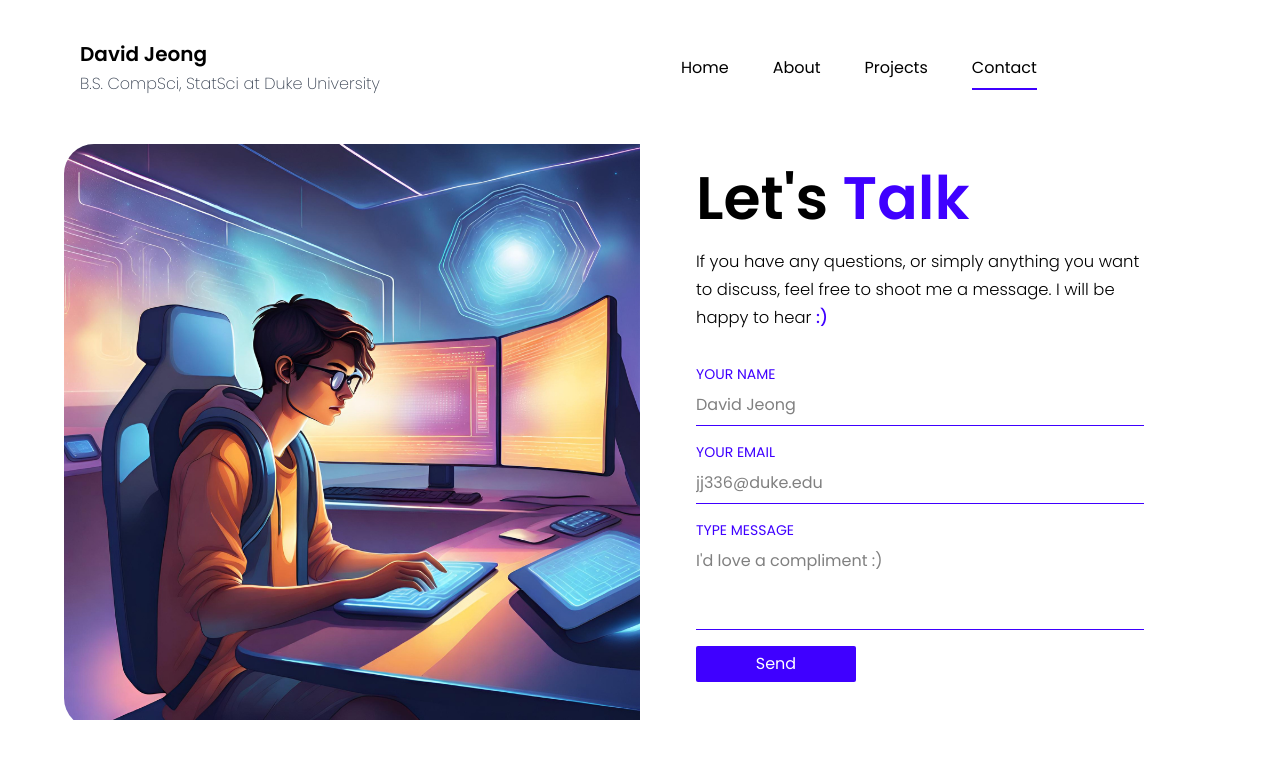
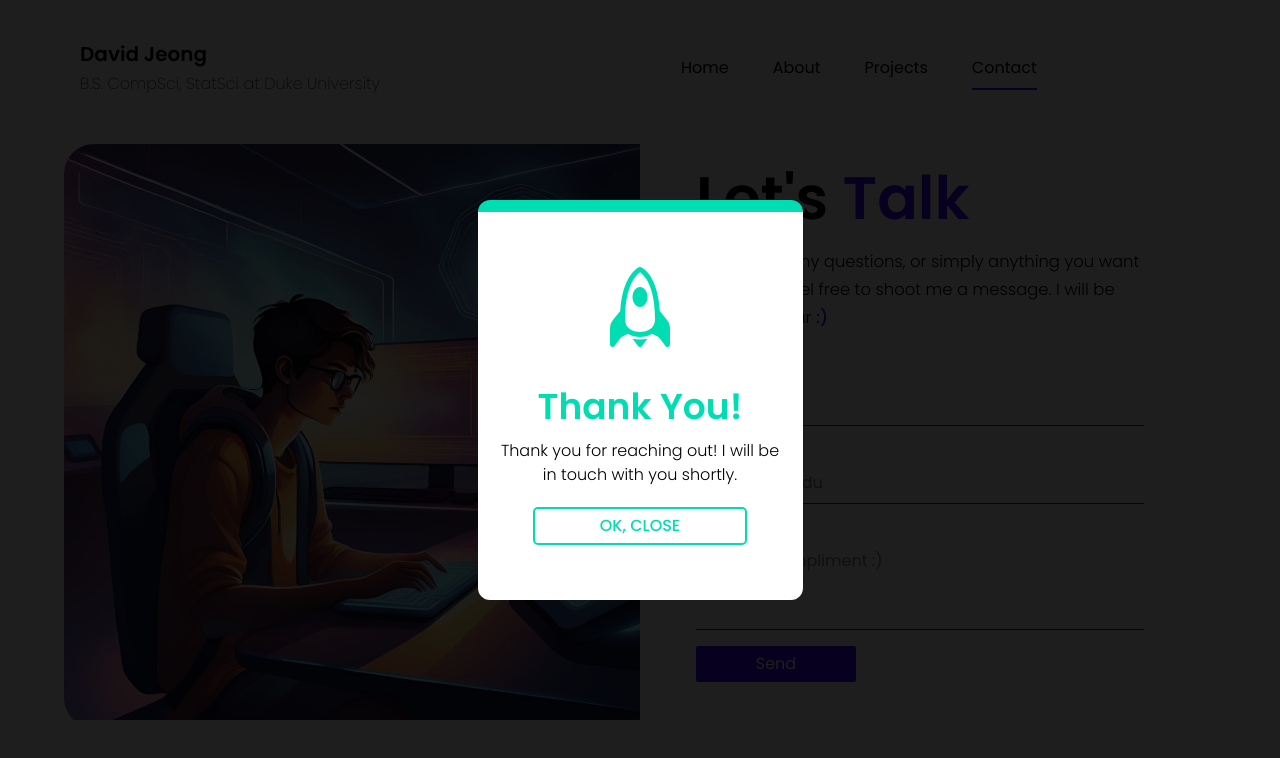
Before and after one commit to davidjjeong/my-portfolio, a Next.js app: page /contact in a window 1280 px wide. Shown: the top 758 px of the page. Built offline with nearby package versions, Linux system fonts and the light colour scheme.

Commit message:
Styled pop-up success page after form submit

```diff
--- /dev/null
+++ b/components/PopupBackdrop.js
@@ -0,0 +1,17 @@
+import { motion } from "framer-motion";
+
+const PopupBackdrop = ({ children, onClick }) => {
+    return(
+        <motion.div
+            onClick={onClick}
+            className="popup-backdrop"
+            initial={{ opacity: 0 }}
+            animate={{ opacity: 1 }}
+            exit={{ opacity: 0 }}
+        >
+            {children}
+        </motion.div>
+    );
+}
+
+export default PopupBackdrop;
--- /dev/null
+++ b/components/PopupSuccess.js
@@ -0,0 +1,55 @@
+import { motion } from "framer-motion";
+import { BsRocket } from 'react-icons/bs';
+
+import PopupBackdrop from "./PopupBackdrop";
+import { Rotate90DegreesCcw } from "@mui/icons-material";
+
+const dropIn = {
+    hidden: {
+        y: "-100vh",
+        opacity: 0,
+    },
+    visible: {
+        y: "0",
+        opacity: 1,
+        transition: {
+            duration: 0.1,
+            type: "spring",
+            damping: 25,
+            stiffness: 500,
+        },
+    },
+    exit: {
+        y: "100vh",
+        opacity: 0,
+    }
+};
+
+const PopupSuccess = ({handleClose}) => {
+    return(
+        <PopupBackdrop onClick={handleClose}>
+            <motion.div
+                onClick={(e) => e.stopPropagation()}
+                className="popup-success"
+                variants={dropIn}
+                initial="hidden"
+                animate="visible"
+                exit="exit"
+            >
+                <BsRocket
+                    style={{
+                        color: "#00DDB3",
+                    }}
+                    size={80}
+                />
+                <h1 className="mt-10 text-4xl text-center text-[#00DDB3]">Thank You!</h1>
+                <p className="mt-3 xs:text-sm text-center description px-4">
+                    Thank you for reaching out! I will be in touch with you shortly.
+                </p>
+                <button onClick={handleClose} className="popup-button mt-5">Ok, Close</button>
+            </motion.div>
+        </PopupBackdrop>
+    );
+}
+
+export default PopupSuccess;
--- a/sections/ContactMe/ContactMe.js
+++ b/sections/ContactMe/ContactMe.js
@@ -1,7 +1,9 @@
 import { useState } from 'react';
 
 import Image from 'next/image';
+import { AnimatePresence } from 'framer-motion';
 
+import PopupSuccess from '@/components/PopupSuccess';
 import styles from './ContactMe.module.css';
 
 export default function ContactMe(){
@@ -12,6 +14,7 @@ export default function ContactMe(){
     });
 
     const [formSuccess, setFormSuccess] = useState(false);
+    const closePopup = () => setFormSuccess(false);
 
     const handleInput = (e) => {
         const fieldName = e.target.name;
@@ -48,10 +51,6 @@ export default function ContactMe(){
             })
 
             setFormSuccess(true);
-
-            setTimeout(() => {
-                setFormSuccess(false);
-            }, 4500)
         })
     }
 
@@ -82,6 +81,13 @@ export default function ContactMe(){
                     <button type="submit" id="submit" name="submit" class={styles.sendBtn}>Send</button>
                 </form>
             </div>
+            <AnimatePresence
+                initial={false}
+                mode="wait"
+                onExitComplete={() => null}
+            >
+                {!formSuccess && <PopupSuccess handleClose={closePopup} />}
+            </AnimatePresence>
         </div>
     );
 }
--- a/sections/ContactMe/ContactMe.module.css
+++ b/sections/ContactMe/ContactMe.module.css
@@ -104,3 +104,9 @@ button.sendBtn:hover {
         width: 80vw;
     }
 }
+
+@media only screen and (max-width: 479px) {
+    div.leftCol {
+        height: auto;
+    }
+}
--- a/styles/globals.css
+++ b/styles/globals.css
@@ -278,3 +278,43 @@ hr {
   background-color: #3F00FF;
   width: 100%;
 }
+
+.popup-backdrop {
+  position: fixed;
+  top: 0;
+  left: 0;
+  width: 100%;
+  height: 100%;
+  background-color: #000000e1;
+  display: flex;
+  align-items: center;
+  justify-content: center;
+}
+
+.popup-success {
+  width: clamp(25%, 325px, 90%);
+  height: min(50%, 400px);
+  border-radius: 12px;
+  border-top: 12px solid #00DDB3;
+  background-color: #FFF;
+
+  display: flex;
+  flex-direction: column;
+  align-items: center;
+  justify-content: center;
+}
+
+.popup-button {
+  border: 2px solid #00DDB3;
+  border-radius: 5px;
+  padding: 5px 20%;
+  color: #00DDB3;
+  text-transform: uppercase;
+  font-weight: 500;
+}
+
+.popup-button:hover {
+  box-shadow: inset 15em 0 0 0 #00DDB3;
+  color: #FFF;
+  transition: 0.25s ease-in-out;
+}
```
